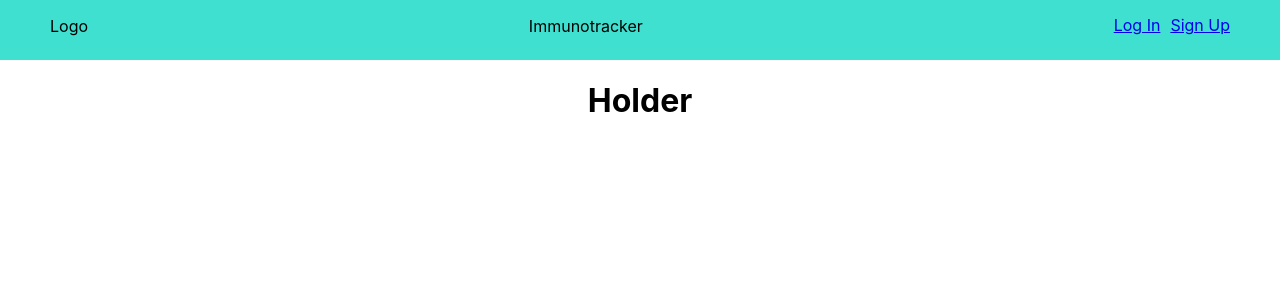
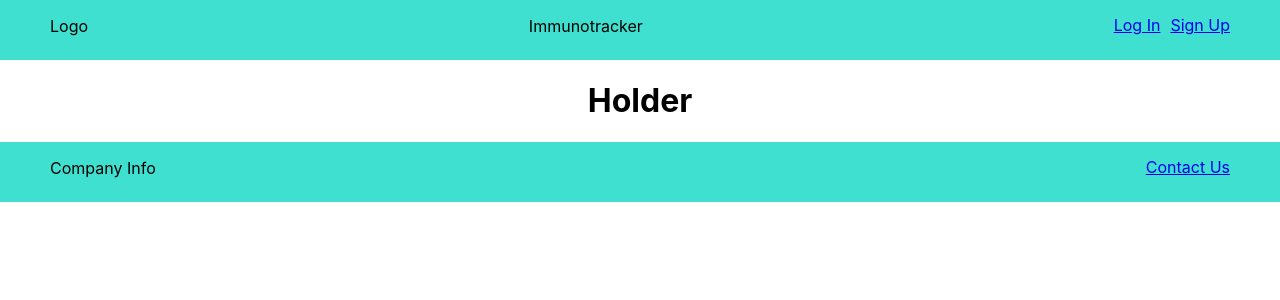
Before and after one commit to immunizationtracking/frontend, a React (Create React App) app in the folder immunotracker/: page / in a window 1280 px wide. Shown: the top 300 px of the page. Built offline with nearby package versions, Linux system fonts and the light colour scheme.

Commit message:
added footer

```diff
--- a/immunotracker/src/App.js
+++ b/immunotracker/src/App.js
@@ -1,6 +1,7 @@
 import React, { Component } from "react";
 import "./App.css";
 import Header from "./header/header";
+import Footer from "./footer/footer";
 
 class App extends Component {
   render() {
@@ -8,6 +9,7 @@ class App extends Component {
       <div className="App">
         <Header />
         <h1>Holder</h1>
+        <Footer />
       </div>
     );
   }
--- /dev/null
+++ b/immunotracker/src/footer/footer.css
@@ -0,0 +1,14 @@
+.Footer {
+  width: 100%;
+  height: 60px;
+  display: flex;
+  justify-content: space-between;
+
+  background-color: rgb(64, 224, 208);
+}
+.Info {
+  padding-left: 50px;
+}
+.link {
+  padding: 15px 50px 5px 20px;
+}
--- /dev/null
+++ b/immunotracker/src/footer/footer.js
@@ -0,0 +1,16 @@
+import React, { Component } from "react";
+import "./footer.css";
+
+export default class Footer extends Component {
+  render() {
+    return (
+      <div className="Footer">
+        <p className="Info">Company Info</p>
+
+        <div className="link">
+          <a href="#">Contact Us</a>
+        </div>
+      </div>
+    );
+  }
+}
```
